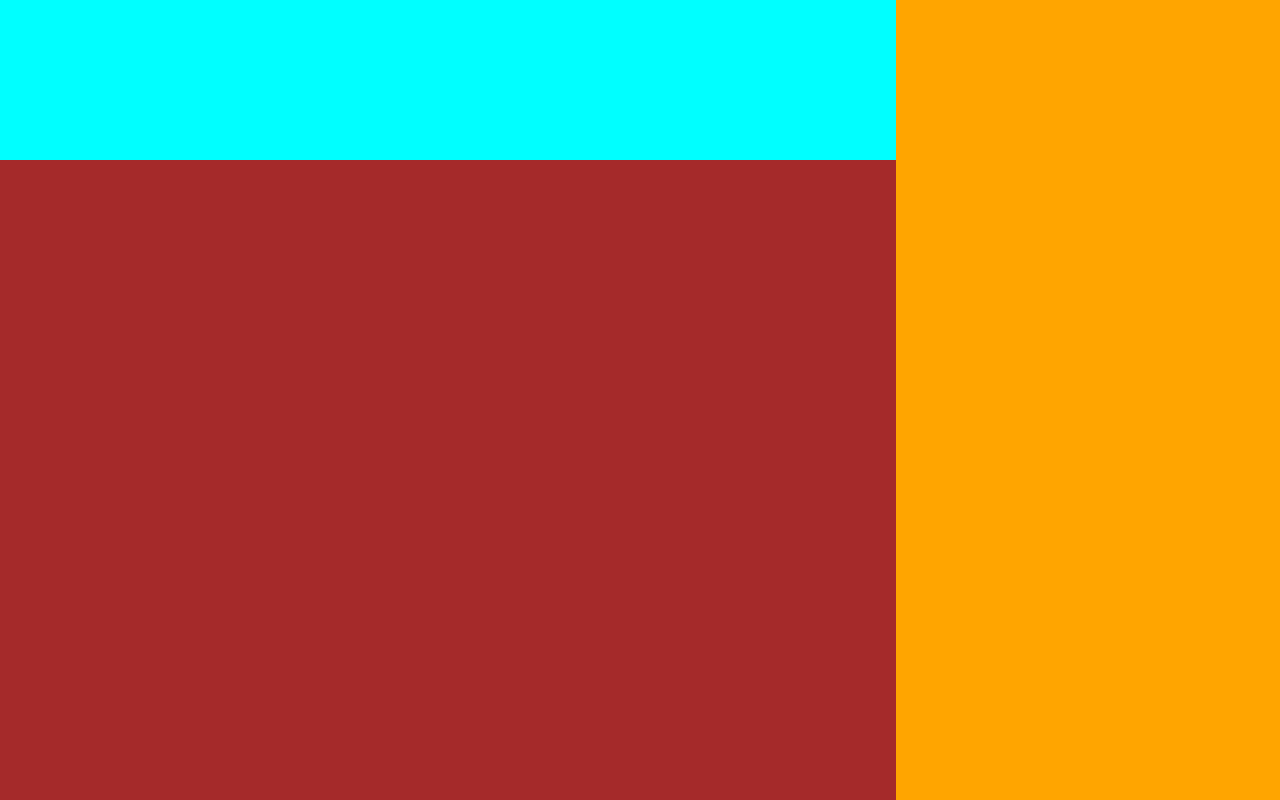
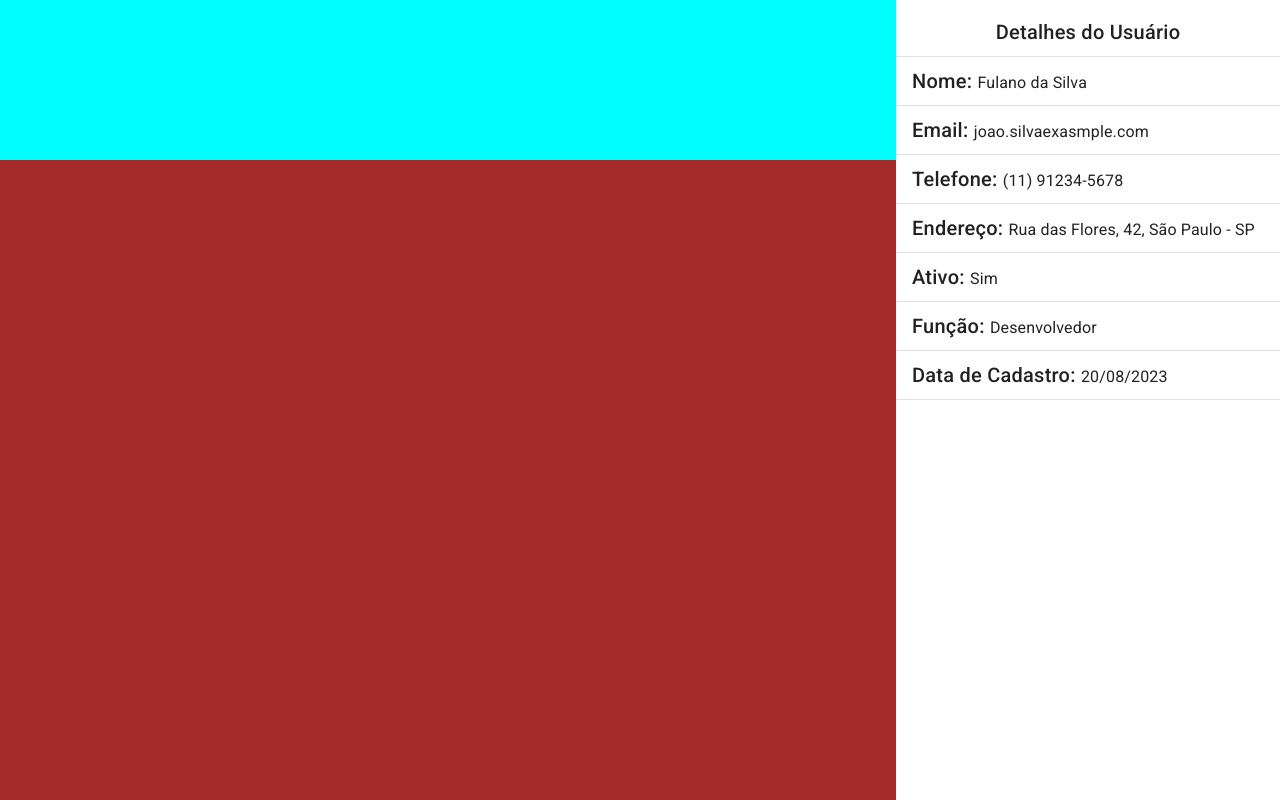
Before and after one commit to LeonardoVechieti/EstudoAngular, an Angular app in the folder listaUsuarios/: page / in a window 1280 px wide. Built offline with nearby package versions, Linux system fonts and the light colour scheme.

Commit message:
update: create component user details

```diff
--- a/listaUsuarios/src/app/app.component.html
+++ b/listaUsuarios/src/app/app.component.html
@@ -8,6 +8,6 @@
     </div>
   </div>
   <div class="right-div">
-    <!--  -->
+    <app-user-details></app-user-details>
   </div>
 </div>
--- a/listaUsuarios/src/app/app.component.scss
+++ b/listaUsuarios/src/app/app.component.scss
@@ -26,5 +26,4 @@
 .right-div {
     width: 30%;
     max-height: 100vh;
-    background-color: orange;
 }
--- /dev/null
+++ b/listaUsuarios/src/app/components/user-details/user-details.component.html
@@ -0,0 +1,36 @@
+<div class="user-details">
+    <mat-list>
+        <mat-list-item class="u-text-align-center">
+            <span class="mat-h2">Detalhes do Usuário</span>
+        </mat-list-item>
+        <mat-divider></mat-divider>
+        <mat-list-item>
+            <span class="mat-h2">Nome: </span><span class="mat-h3">Fulano da Silva</span>
+        </mat-list-item>
+        <mat-divider></mat-divider>
+        <mat-list-item>
+            <span class="mat-h2">Email: </span> <span class="mat-h3">joao.silvaexasmple.com</span>
+        </mat-list-item>
+        <mat-divider></mat-divider>
+        <mat-list-item>
+            <span class="mat-h2">Telefone: </span> <span class="mat-h3">(11) 91234-5678</span>
+        </mat-list-item>
+        <mat-divider></mat-divider>
+        <mat-list-item>
+            <span class="mat-h2">Endereço: </span> <span class="mat-h3">Rua das Flores, 42, São Paulo - SP</span>
+        </mat-list-item>
+        <mat-divider></mat-divider>
+        <mat-list-item>
+            <span class="mat-h2">Ativo: </span> <span class="mat-h3">Sim</span>
+        </mat-list-item>
+        <mat-divider></mat-divider>
+        <mat-list-item>
+            <span class="mat-h2">Função: </span> <span class="mat-h3">Desenvolvedor</span>
+        </mat-list-item>
+        <mat-divider></mat-divider>
+        <mat-list-item>
+            <span class="mat-h2">Data de Cadastro: </span> <span class="mat-h3">20/08/2023</span>
+        </mat-list-item>
+        <mat-divider></mat-divider>
+    </mat-list>
+</div>
--- /dev/null
+++ b/listaUsuarios/src/app/components/user-details/user-details.component.scss
@@ -0,0 +1,4 @@
+.user-details {
+    width: 100%;
+    height: 100%;
+}
--- a/listaUsuarios/src/styles.scss
+++ b/listaUsuarios/src/styles.scss
@@ -1,3 +1,5 @@
+@import "./styles/utils/text-align-center";
+
 * {
     margin: 0;
     padding: 0;
--- /dev/null
+++ b/listaUsuarios/src/styles/utils/_text-align-center.scss
@@ -0,0 +1,3 @@
+.u-text-align-center {
+    text-align: center;
+}
```
Also changed, not shown: listaUsuarios/src/app/angular-material/angular-material.module.ts (+11 -5 lines), listaUsuarios/src/app/components/components.module.ts (+7 -2 lines), listaUsuarios/src/app/components/user-details/user-details.component.ts (added, +10 -0 lines), listaUsuarios/src/app/interfaces/user/user.interface.ts (+15 -0 lines), 1 other file (tests, documents, lock files or other folders).
